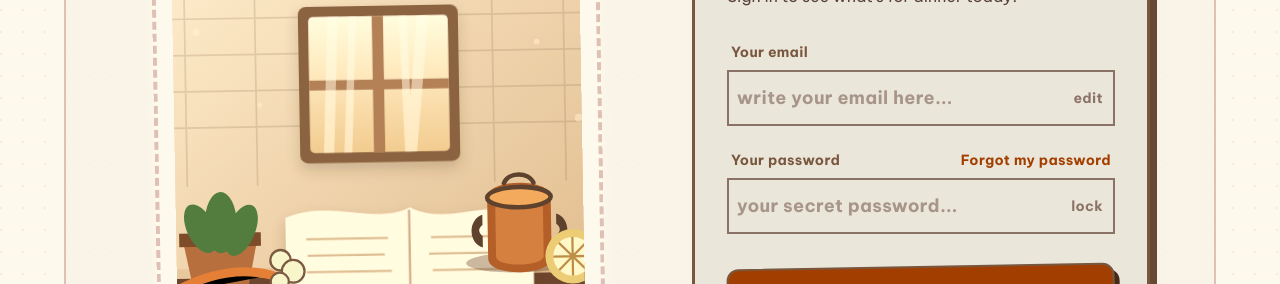
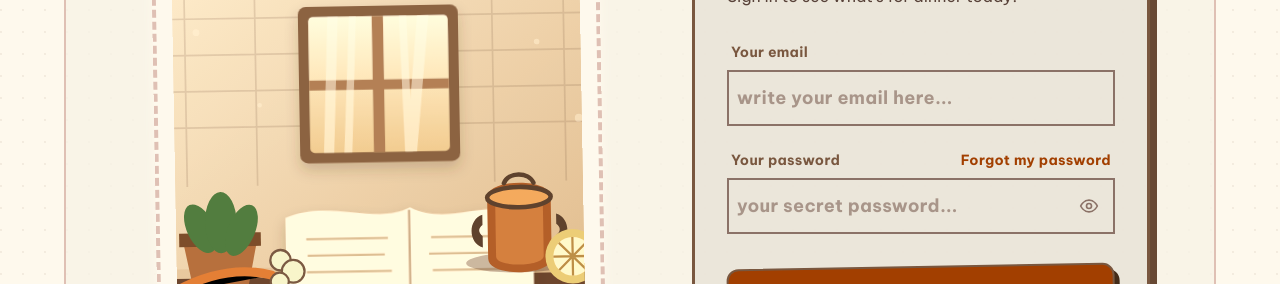
Before and after one commit to SaLuanVitor/Projetos---GeLu, a Next.js app in the folder frontend/: page /en/login in a window 1280 px wide. Shown: the part 255-539 px from the top of the page. Built offline with nearby package versions, Linux system fonts and the light colour scheme; no server answers.

Commit message:
fix(login): labels de login e password removendo edit e incluindo ícone

```diff
--- a/frontend/src/app/[locale]/cadastro/page.tsx
+++ b/frontend/src/app/[locale]/cadastro/page.tsx
@@ -58,7 +58,6 @@ export default function RegisterPage() {
           />
           <AuthTextInput
             label={t("email")}
-            marker="edit"
             maxLength={180}
             placeholder={t("emailPlaceholder")}
             required
@@ -68,7 +67,6 @@ export default function RegisterPage() {
           />
           <AuthTextInput
             label={t("password")}
-            marker="lock"
             maxLength={72}
             minLength={8}
             placeholder={t("passwordPlaceholder")}
--- a/frontend/src/app/[locale]/login/page.tsx
+++ b/frontend/src/app/[locale]/login/page.tsx
@@ -50,7 +50,6 @@ export default function LoginPage() {
         <div className="mt-8 space-y-6">
           <AuthTextInput
             label={t("email")}
-            marker="edit"
             maxLength={180}
             placeholder={t("emailPlaceholder")}
             required
@@ -65,7 +64,6 @@ export default function LoginPage() {
                 {t("forgotPassword")}
               </Link>
             }
-            marker="lock"
             maxLength={72}
             minLength={8}
             placeholder={t("passwordPlaceholder")}
--- a/frontend/src/app/[locale]/recuperar-senha/page.tsx
+++ b/frontend/src/app/[locale]/recuperar-senha/page.tsx
@@ -52,7 +52,6 @@ export default function ForgotPasswordPage() {
         <div className="mt-8">
           <AuthTextInput
             label={t("email")}
-            marker="edit"
             maxLength={180}
             placeholder={t("emailPlaceholder")}
             required
--- a/frontend/src/app/[locale]/redefinir-senha/page.tsx
+++ b/frontend/src/app/[locale]/redefinir-senha/page.tsx
@@ -60,7 +60,6 @@ export default function ResetPasswordPage() {
           />
           <AuthTextInput
             label={t("password")}
-            marker="lock"
             maxLength={72}
             minLength={8}
             placeholder={t("passwordPlaceholder")}
--- a/frontend/src/components/layout/AuthNotebookShell.tsx
+++ b/frontend/src/components/layout/AuthNotebookShell.tsx
@@ -1,3 +1,5 @@
+"use client";
+
 import Image from "next/image";
 import { useTranslations } from "next-intl";
 import { Link } from "@/i18n/navigation";
@@ -8,6 +10,7 @@ import type {
   ReactNode,
   TextareaHTMLAttributes
 } from "react";
+import { useState } from "react";
 
 type AuthNotebookShellProps = {
   children: ReactNode;
@@ -115,6 +118,7 @@ export function AuthTextInput({
   labelAction,
   marker,
   onValueChange,
+  type,
   value,
   ...props
 }: {
@@ -124,6 +128,10 @@ export function AuthTextInput({
   onValueChange: (value: string) => void;
   value: string;
 } & Omit<InputHTMLAttributes<HTMLInputElement>, "onChange" | "value">) {
+  const [showPassword, setShowPassword] = useState(false);
+  const isPassword = type === "password";
+  const inputType = isPassword && showPassword ? "text" : type;
+
   return (
     <label className="block text-sm font-extrabold tracking-wide text-tertiary">
       <span className="flex items-center justify-between gap-3 px-1">
@@ -134,9 +142,20 @@ export function AuthTextInput({
         <input
           className="w-full border-2 border-outline bg-transparent px-2 py-3 pr-10 text-lg text-on-surface outline-none placeholder:text-outline/70 focus:border-primary"
           onChange={(event) => onValueChange(event.target.value)}
+          type={inputType}
           value={value}
           {...props}
         />
+        {isPassword ? (
+          <button
+            aria-label={showPassword ? "Ocultar senha" : "Mostrar senha"}
+            className="absolute right-2 top-1/2 flex h-9 w-9 -translate-y-1/2 items-center justify-center rounded-md text-outline transition-colors hover:text-primary focus:outline-none focus:ring-2 focus:ring-primary focus:ring-offset-2 focus:ring-offset-surface-container-highest"
+            onClick={() => setShowPassword((current) => !current)}
+            type="button"
+          >
+            {showPassword ? <EyeOffIcon /> : <EyeIcon />}
+          </button>
+        ) : null}
         {marker ? (
           <span className="absolute right-3 top-1/2 -translate-y-1/2 text-sm font-bold text-outline">
             {marker}
@@ -144,6 +163,44 @@ export function AuthTextInput({
         ) : null}
       </span>
     </label>
+  );
+}
+
+function EyeIcon() {
+  return (
+    <svg
+      aria-hidden="true"
+      className="h-5 w-5"
+      fill="none"
+      stroke="currentColor"
+      strokeLinecap="round"
+      strokeLinejoin="round"
+      strokeWidth="2"
+      viewBox="0 0 24 24"
+    >
+      <path d="M2 12s3.5-7 10-7 10 7 10 7-3.5 7-10 7S2 12 2 12Z" />
+      <circle cx="12" cy="12" r="3" />
+    </svg>
+  );
+}
+
+function EyeOffIcon() {
+  return (
+    <svg
+      aria-hidden="true"
+      className="h-5 w-5"
+      fill="none"
+      stroke="currentColor"
+      strokeLinecap="round"
+      strokeLinejoin="round"
+      strokeWidth="2"
+      viewBox="0 0 24 24"
+    >
+      <path d="m3 3 18 18" />
+      <path d="M10.6 10.6A2 2 0 0 0 12 14a2 2 0 0 0 1.4-.6" />
+      <path d="M9.9 5.2A9.6 9.6 0 0 1 12 5c6.5 0 10 7 10 7a17.2 17.2 0 0 1-2.4 3.4" />
+      <path d="M6.5 6.5C3.6 8.3 2 12 2 12s3.5 7 10 7a9.7 9.7 0 0 0 4.4-1" />
+    </svg>
   );
 }
 
```
